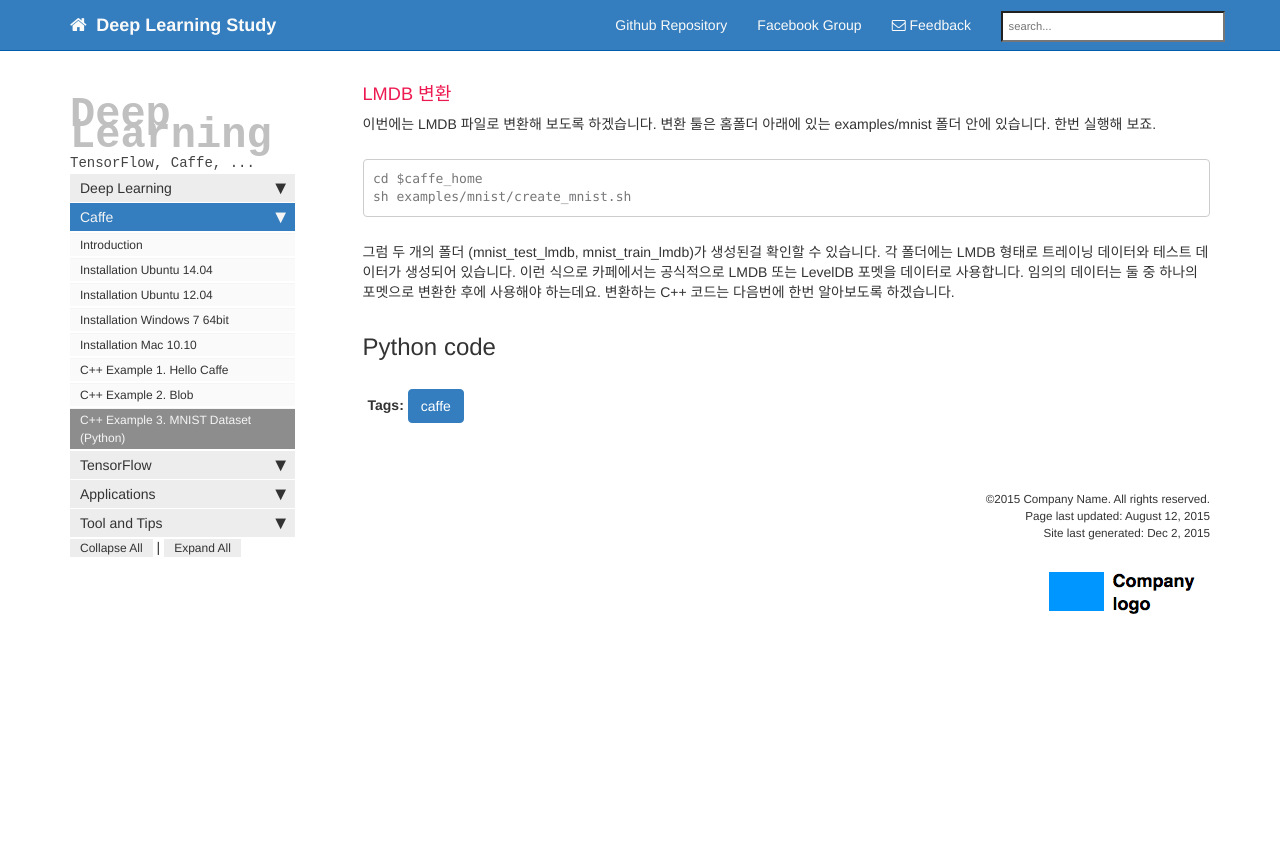
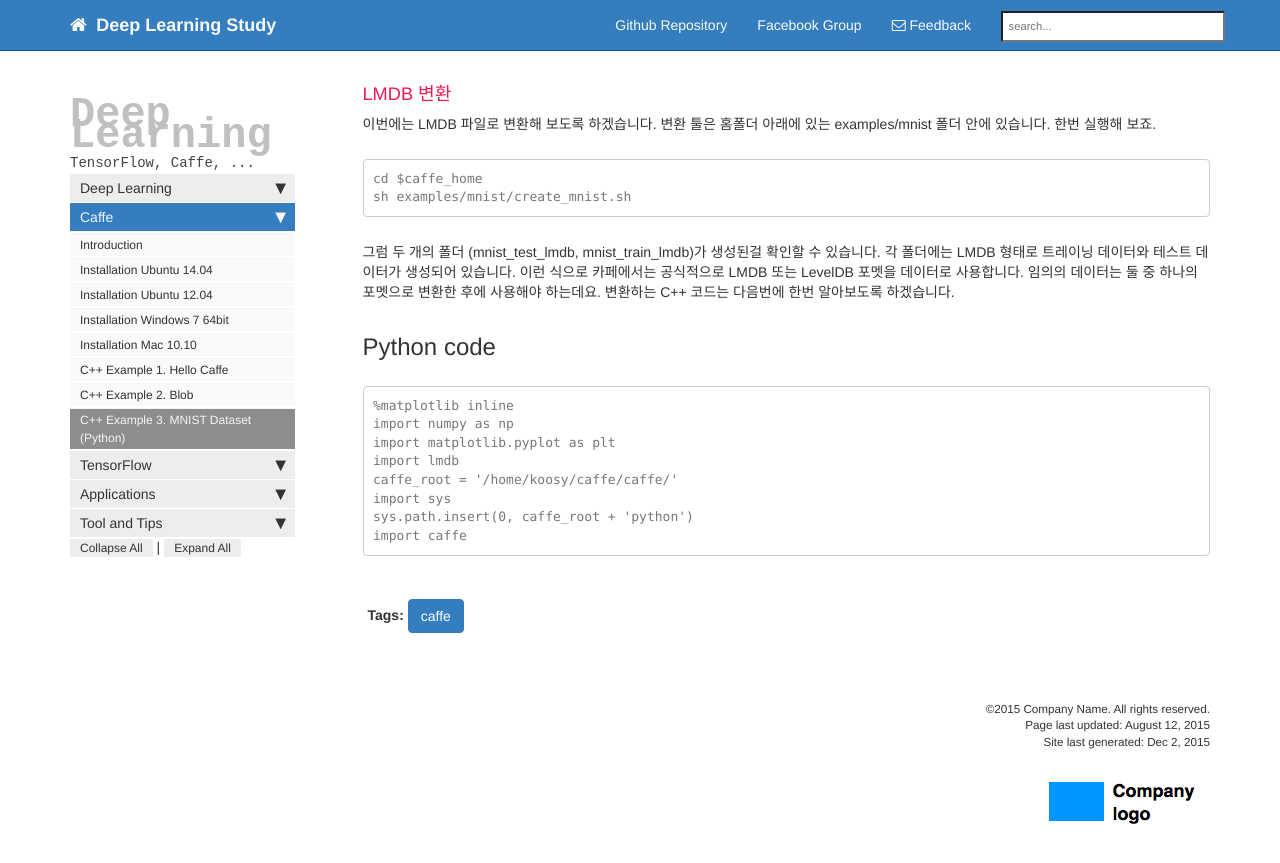
Before and after one commit to youngkyoonjang/material, a Jekyll site: the page built from doc_caffe_example_3mnist.md, in a window 1280 px wide and 900 px high, scrolled down 743 px. Shown: the top 863 px of the window. Built offline with Jekyll 4.4.1, drawn with Linux system fonts in a browser that asks for light colours; nearby versions of some CDN libraries; library files that are not in the unit come from our copies; Markdown is read by kramdown in place of the engine named in the settings; comment, search, counter and statistics services are not loaded; before the commit the page ends 1433 px from its top, so only the background shows below that.

Commit message:
Update doc_caffe_example_3mnist.md

```diff
--- a/doc_caffe_example_3mnist.md
+++ b/doc_caffe_example_3mnist.md
@@ -44,3 +44,13 @@ sh examples/mnist/create_mnist.sh
 임의의 데이터는 둘 중 하나의 포멧으로 변환한 후에 사용해야 하는데요. 변환하는 C++ 코드는 다음번에 한번 알아보도록 하겠습니다.
 
 ## Python code
+
+
+    %matplotlib inline
+    import numpy as np
+    import matplotlib.pyplot as plt
+    import lmdb
+    caffe_root = '/home/koosy/caffe/caffe/'
+    import sys
+    sys.path.insert(0, caffe_root + 'python')
+    import caffe
```
